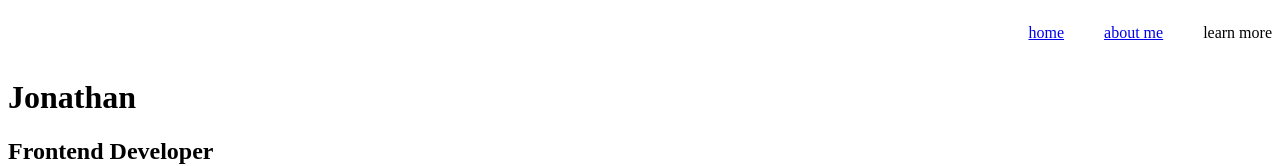
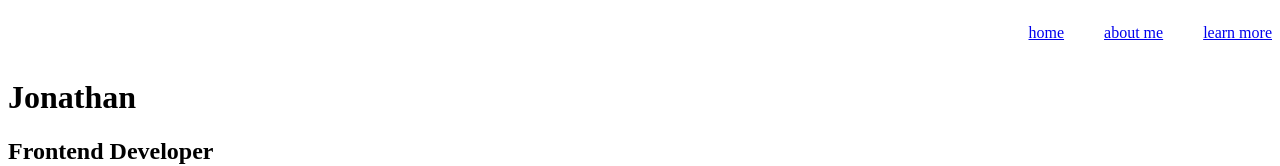
Before and after one commit to jkabuika/first-github-project, a plain HTML site: page index.html in a window 1280 px wide. Shown: the top 166 px of the page. Drawn offline with Linux system fonts and the light colour scheme.

Commit message:
Editing nav bar still

```diff
--- a/index.html
+++ b/index.html
@@ -10,7 +10,7 @@
 <nav>
     <ul> <a href="#home">home</a> </ul>
     <ul><a href="#aboutme">about me</a></ul>
-    <ul>learn more</ul>
+    <ul><a href="#learnmore">learn more</a></ul>
 </nav>
 
 <body>
```
